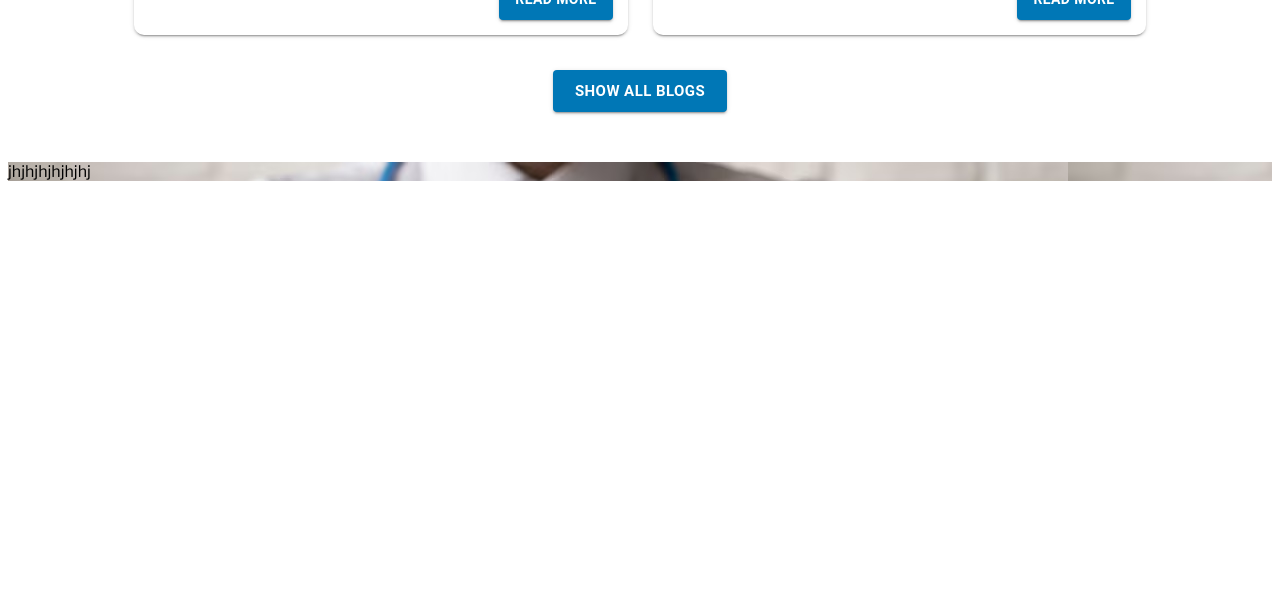
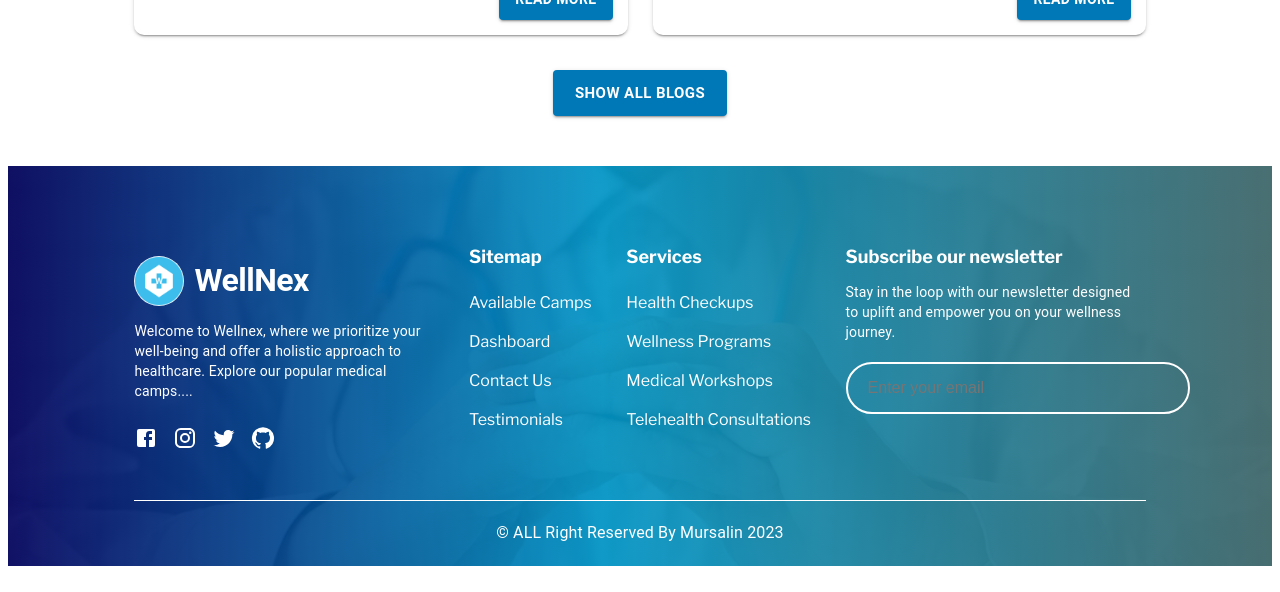
Before and after one commit to mursalinmirme/wellnex, a React (Vite) app: page / in a window 1280 px wide. Shown: the part 4255-4847 px from the top of the page. Before the commit the page ends 4444 px from the top, so only its background shows below. Built offline with nearby package versions, Linux system fonts and the light colour scheme.

Commit message:
I have make the footer section in my website

```diff
--- a/src/components/Footer.jsx
+++ b/src/components/Footer.jsx
@@ -1,8 +1,61 @@
+import { Box, Divider, IconButton, Input, Typography } from '@mui/material';
+import FacebookIcon from '@mui/icons-material/Facebook';
+import InstagramIcon from '@mui/icons-material/Instagram';
+import TwitterIcon from '@mui/icons-material/Twitter';
+import GitHubIcon from '@mui/icons-material/GitHub';
 import footerBg from '../assets/footerBg.jpg';
+import SendIcon from '@mui/icons-material/Send';
 const Footer = () => {
     return (
-        <div style={{background: `url(${footerBg})`, marginTop: '50px'}}>
-jhjhjhjhjhjhj
+        <div style={{background: `url(${footerBg})`, marginTop: '50px', position: 'relative', height: '400px', backgroundRepeat: 'no-repeat', backgroundSize: 'cover'}}>
+            <div style={{position: 'absolute', left: '0', top: '0',background: 'linear-gradient(90deg, rgba(3,4,94,0.9276960784313726) 0%, rgba(0,150,199,0.9164915966386554) 47%, rgba(70,109,112,0.9753151260504201) 100%)', width: '100%', height: '100%'}}>
+                <div style={{width: '80%', margin: '0 auto', padding: '50px 0'}}>
+                <Box display={'flex'} sx={{py:'30px'}} justifyContent={'space-between'}>
+                <Box>
+                <Box sx={{py: '10px', width: '300px'}}>
+                  <Box display={'flex'} gap={'10px'} alignItems={'center'}>
+                    <img style={{width: '50px', borderRadius: '50%'}} src="./logo.png" alt="" />
+                    <Typography sx={{color: 'white', fontWeight: '600'}} fontSize={'32px'} variant='h1'>WellNex</Typography>
+                  </Box>
+                  <Typography variant='body2' sx={{mt: '15px', color: 'white', height: '150%'}}>Welcome to Wellnex, where we prioritize your well-being and offer a holistic approach to healthcare. Explore our popular medical camps....</Typography>
+                </Box>
+                <Box display={'flex'} gap={'15px'} sx={{color: 'white', mt: '15px', mb: '20px'}}>
+                    <FacebookIcon></FacebookIcon>
+                    <InstagramIcon></InstagramIcon>
+                    <TwitterIcon></TwitterIcon>
+                    <GitHubIcon></GitHubIcon>
+                </Box>
+                </Box>
+                <Box>
+                    <h5 style={{color: 'white', fontSize: '18px', margin: '0 0'}}>Sitemap</h5>
+                    <ul style={{listStyle: 'none', padding: '0', color: 'white'}}>
+                        <li style={{padding: '10px 0'}}>Available Camps</li>
+                        <li style={{padding: '10px 0'}}>Dashboard</li>
+                        <li style={{padding: '10px 0'}}>Contact Us</li>
+                        <li style={{padding: '10px 0'}}>Testimonials</li>
+                    </ul>
+                </Box>
+                <Box>
+                    <h5 style={{color: 'white', fontSize: '18px', margin: '0 0'}}>Services</h5>
+                    <ul style={{listStyle: 'none', padding: '0', color: 'white'}}>
+                        <li style={{padding: '10px 0'}}> Health Checkups</li>
+                        <li style={{padding: '10px 0'}}> Wellness Programs</li>
+                        <li style={{padding: '10px 0'}}>Medical Workshops</li>
+                        <li style={{padding: '10px 0'}}>Telehealth Consultations</li>
+                    </ul>
+                </Box>
+                <Box color={'red'} sx={{width: '300px'}}>
+                    <h5 style={{color: 'white', fontSize: '18px', margin: '0 0', marginBottom: '15px'}}>Subscribe our newsletter</h5>
+                    <Typography variant='body2' color={'white'}>Stay in the loop with our newsletter designed to uplift and empower you on your wellness journey. </Typography>
+                    <input style={{width: '100%', padding: '15px 20px', fontSize: '16px', background: 'none', outline: 'none', borderColor:'white', borderRadius: '50px', marginTop: '20px', color: 'white', border: '2px solid white'}} type="email" name="" id="" placeholder='Enter your email' />
+                </Box>
+                </Box>
+                <Divider style={{color: 'white', borderBottomColor: 'white'}}></Divider>
+                <Box textAlign={'center'} color={'white'} mt={'20px'}>
+                    <Typography>© ALL Right Reserved By Mursalin 2023</Typography>
+                </Box>
+                </div>
+            </div>
         </div>
     );
 };
--- a/src/pages/publicPages/home/homeComponents/WellnessBlogs.jsx
+++ b/src/pages/publicPages/home/homeComponents/WellnessBlogs.jsx
@@ -48,7 +48,7 @@ const WellnessBlogs = () => {
 
       </Grid>
       <Box sx={{textAlign: 'center', mt: '35px'}}>
-        <Button sx={{bgcolor: '#0077B6', color: '#ffffff', fontWeight: '600', py: '8px','&:hover': {background: '#0096C7', color: '#ffffff'}}} size="large" variant="contained">Show All Blogs</Button>
+        <Button sx={{bgcolor: '#0077B6', color: '#ffffff', fontWeight: '600', py: '10px','&:hover': {background: '#0096C7', color: '#ffffff'}}} size="large" variant="contained">Show All Blogs</Button>
       </Box>
     </div>
   );
```
